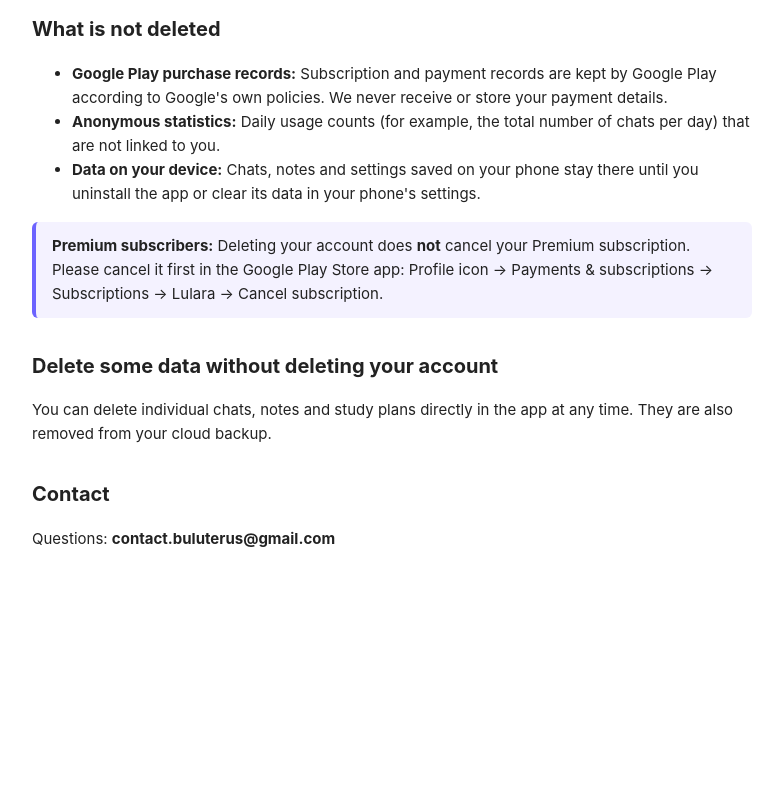
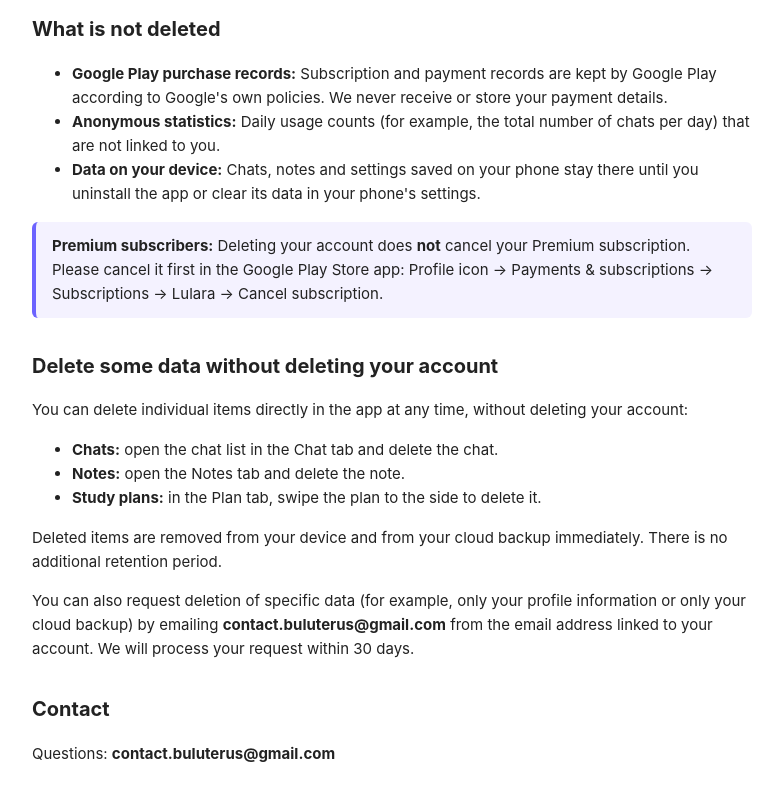
Before and after one commit to eBuluter/lulara-gizlilik, a plain HTML site: page account-deletion.html in a window 1280 px wide. Shown: the part 881-1681 px from the top of the page, without its empty margins (248-1031 px from the left). Before the commit the page ends 1472 px from the top, so only its background shows below. Drawn offline with Linux system fonts and the light colour scheme.

Commit message:
Revise data deletion instructions in account-deletion.html
Updated instructions for deleting individual data items without deleting the account, including specific steps for chats, notes, and study plans.

```diff
--- a/account-deletion.html
+++ b/account-deletion.html
@@ -50,8 +50,15 @@
 
 <p class="note"><strong>Premium subscribers:</strong> Deleting your account does <strong>not</strong> cancel your Premium subscription. Please cancel it first in the Google Play Store app: Profile icon → Payments &amp; subscriptions → Subscriptions → Lulara → Cancel subscription.</p>
 
-<h2>Delete some data without deleting your account</h2>
-<p>You can delete individual chats, notes and study plans directly in the app at any time. They are also removed from your cloud backup.</p>
+<h2 id="delete-data">Delete some data without deleting your account</h2>
+<p>You can delete individual items directly in the app at any time, without deleting your account:</p>
+<ul>
+  <li><strong>Chats:</strong> open the chat list in the Chat tab and delete the chat.</li>
+  <li><strong>Notes:</strong> open the Notes tab and delete the note.</li>
+  <li><strong>Study plans:</strong> in the Plan tab, swipe the plan to the side to delete it.</li>
+</ul>
+<p>Deleted items are removed from your device and from your cloud backup immediately. There is no additional retention period.</p>
+<p>You can also request deletion of specific data (for example, only your profile information or only your cloud backup) by emailing <strong>contact.buluterus@gmail.com</strong> from the email address linked to your account. We will process your request within 30 days.</p>
 
 <h2>Contact</h2>
 <p>Questions: <strong>contact.buluterus@gmail.com</strong></p>
```
